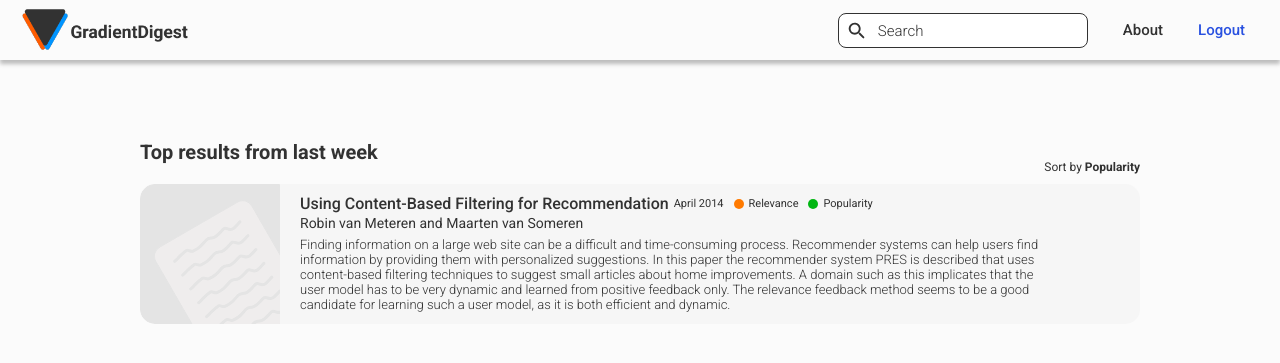
After one commit to Adam-Mazur/gradientdigest, a Flask app: page /home-page in a window 1280 px wide. The commit adds this page. Shown: the top 363 px of the page. Run offline with Flask 3, Linux system fonts and the light colour scheme.

Commit message:
Added home page and organized css and html files

```diff
--- a/main.py
+++ b/main.py
@@ -13,3 +13,7 @@ def sign_up():
 @app.route('/interests')
 def interests():
     return render_template("interests.html")
+
+@app.route('/home-page')
+def home_page():
+    return render_template("index.html")
--- /dev/null
+++ b/static/base.css
@@ -0,0 +1,13 @@
+:root {
+    --white: #FBFBFB;
+    --blue: #0094FF;
+    --orange: #FF5C00;
+    --black: #323232;
+    --grey: #F6F6F6;
+    --dark-grey: #E4E4E4;
+    --dark-blue: #2951E0;
+}
+
+* {
+    font-family: 'Roboto', sans-serif;
+}
--- /dev/null
+++ b/static/home_page_styles.css
@@ -0,0 +1,179 @@
+body {
+    margin: 0;
+    background-color: var(--white);
+}
+
+ul.navbar {
+    /* This removes the dots with lists. */
+    list-style-type: none;
+    margin: 0;
+    padding: 0;
+    background-color: var(--white);
+    box-shadow: 0px 4px 4px 0px rgba(0, 0, 0, 0.25);
+    width: 100%;
+    height: 60px;
+    /* Make it stick on scroll*/
+    position: fixed;
+    text-align: right;
+    display: flex;
+    flex-direction: row;
+    justify-content: end;
+}
+
+li.navbar-element{
+    /* Makes it horizontal */
+    display: inline-table;
+    padding: 21px 17.5px;
+    color: var(--black);
+    font-size: 15px;
+    font-style: normal;
+    font-weight: 500;
+    line-height: normal;
+}
+
+li.navbar-element2 {
+    color: var(--dark-blue);
+    margin-right: 17.5px;
+}
+
+li.navbar-element:hover {
+    background-color: var(--dark-blue);
+    color: var(--white);
+}
+
+.logo {
+    width: 180px;
+    height: 44.85px;
+    flex-shrink: 0;
+    float: left;
+    margin-left: 18px;
+    margin-top: 7px;
+    margin-bottom: 7px;
+    margin-right: auto;
+}
+
+.main {
+    padding-top: 60px;
+    margin: auto;
+    max-width: 1000px;
+}
+
+#search {
+    display: inline-table;
+    width: 207px;
+    height: 31px;
+    flex-shrink: 0;
+    border-radius: 8px;
+    border: 1px solid var(--black, #323232);
+    margin-right: 17.5px;
+    margin-top: 13px;
+    background-image: url("images/Search_icon.svg");
+    background-repeat: no-repeat;
+    background-size: 22px 22px;
+    background-position: center;
+    background-position-x: 7px;
+    padding-left: 39px;
+    color: var(--black, #323232);
+    font-size: 15px;
+    font-style: normal;
+    font-weight: 300;
+    line-height: normal;
+}
+
+#search::placeholder {
+    color: var(--black, #323232);
+    font-size: 15px;
+    font-style: normal;
+    font-weight: 300;
+    line-height: normal;
+}
+
+.text-banner {
+    color: var(--black, #323232);
+    font-size: 20px;
+    font-style: normal;
+    font-weight: 700;
+    line-height: normal;
+    margin-bottom: 20px;
+    margin-top: 0;
+}
+
+.sort-options {
+    color: var(--black, #323232);
+    font-size: 12px;
+    font-style: normal;
+    font-weight: 400;
+    line-height: normal;
+    margin-bottom: 10px;
+    margin-top: 0;
+}
+
+.header {
+    display: flex;
+    flex-direction: row;
+    justify-content: space-between;
+    align-items: end;
+    margin-top: 80px;
+}
+
+.article {
+    border-radius: 15px;
+    background: var(--grey, #F6F6F6);
+    height: 130px;
+    background-image: url('images/Document_icon.svg');
+    background-repeat: no-repeat;
+    padding-left: 160px;
+    padding-top: 10px;
+}
+
+.title-row {
+    display: flex;
+    flex-direction: row;
+    justify-content: start;
+    align-items: center;
+}
+
+.article-title {
+    color: var(--black, #323232);
+    font-size: 16px;
+    font-style: normal;
+    font-weight: 500;
+    line-height: normal;
+}
+
+.article-meta {
+    color: var(--black, #323232);
+    font-size: 11px;
+    font-style: normal;
+    font-weight: 400;
+    line-height: normal;
+    margin-left: 5px;
+    margin-right: 10px;
+}
+
+.indicator {
+    width: 10px;
+    height: 10px;
+    border-radius: 10px;
+}
+
+.authors {
+    color: var(--black, #323232);
+    font-size: 14px;
+    font-style: normal;
+    font-weight: 400;
+    line-height: normal;
+    margin-top: 0;
+    margin-bottom: 0;
+}
+
+.abstract {
+    color: var(--black, #323232);
+    font-size: 13px;
+    font-style: normal;
+    font-weight: 300;
+    line-height: normal;
+    margin-right: 100px;
+    margin-top: 5px;
+    margin-bottom: 0;
+}
--- /dev/null
+++ b/templates/index.html
@@ -0,0 +1,50 @@
+<!DOCTYPE html>
+<html lang="en">
+<head>
+    <meta charset="UTF-8">
+    <meta name="viewport" content="width=device-width, initial-scale=1.0">
+    <link rel="stylesheet" href="{{ url_for('static', filename='base.css') }}">
+    <link rel="stylesheet" href="{{ url_for('static', filename='home_page_styles.css') }}">
+    <!-- Google fonts -->
+    <link rel="preconnect" href="https://fonts.googleapis.com">
+    <link rel="preconnect" href="https://fonts.gstatic.com" crossorigin>
+    <link href="https://fonts.googleapis.com/css2?family=Inter:wght@300;400;500&family=Roboto:ital,wght@0,300;0,400;0,500;0,700;0,900;1,400&display=swap" rel="stylesheet">
+    <title>GradientDigest</title>
+</head>
+<body>
+    <ul class="navbar">
+        <img class="logo" src="{{ url_for('static', filename='images/Logo.png') }}">
+        <form action="/" method="POST">
+            <input type="text" id="search" name="search" placeholder="Search">
+        </form>
+        <li class="navbar-element">About</li>
+        <li class="navbar-element navbar-element2">Logout</li>
+    </ul>
+    <div class="main">
+        <div class="header">
+            <p class="text-banner">
+                Top results from last week
+            </p>
+            <p class="sort-options">
+                Sort by <span style="font-weight: 700;">Popularity</span>
+            </p>
+        </div>
+        <div class="article">
+            <div class="title-row">
+                <span class="article-title">Using Content-Based Filtering for Recommendation</span>
+                <span class="article-meta">April 2014</span>
+                <div class="indicator" style="background-color: #FF7A00;"></div>
+                <span class="article-meta">Relevance</span>
+                <div class="indicator" style="background-color: #00B612;"></div>
+                <span class="article-meta">Popularity</span>
+            </div>
+            <span class="authors">
+                Robin van Meteren and Maarten van Someren
+            </span>
+            <p class="abstract">
+                Finding information on a large web site can be a difficult and time-consuming process. Recommender systems can help users find information by providing them with personalized suggestions. In this paper the recommender system PRES is described that uses content-based filtering techniques to suggest small articles about home improvements. A domain such as this implicates that the user model has to be very dynamic and learned from positive feedback only. The relevance feedback method seems to be a good candidate for learning such a user model, as it is both efficient and dynamic.
+            </p>
+        </div>
+    </div>
+</body>
+</html>
--- a/templates/interests.html
+++ b/templates/interests.html
@@ -1,4 +1,4 @@
-{% extends "base.html" %}
+{% extends "new_user.html" %}
 {% block dialog %}
 <h1 class="dialog-title">Tell us about yourself</h1>
 <div style="padding-top: 47px;"></div>
--- a/templates/login.html
+++ b/templates/login.html
@@ -1,4 +1,4 @@
-{% extends "base.html" %}
+{% extends "new_user.html" %}
 {% block dialog %}
 <h1 class="dialog-title">Login</h1>
 <form action="/" method="POST" class="form">
--- a/templates/sign_up.html
+++ b/templates/sign_up.html
@@ -1,4 +1,4 @@
-{% extends "base.html" %}
+{% extends "new_user.html" %}
 {% block dialog %}
 <h1 class="dialog-title">Sign up</h1>
 <form action="/" method="POST" class="form">
```
Also changed, not shown: static/navbar_styles.css (deleted, +0 -67 lines), static/new_user_styles.css (renamed from static/base_styles.css, +55 -1 lines), templates/base.html (deleted, +0 -12 lines), templates/new_user.html (renamed from templates/navbar.html, +8 -5 lines), static/images/Document_icon.svg (added), static/images/Search_icon.svg (added).
